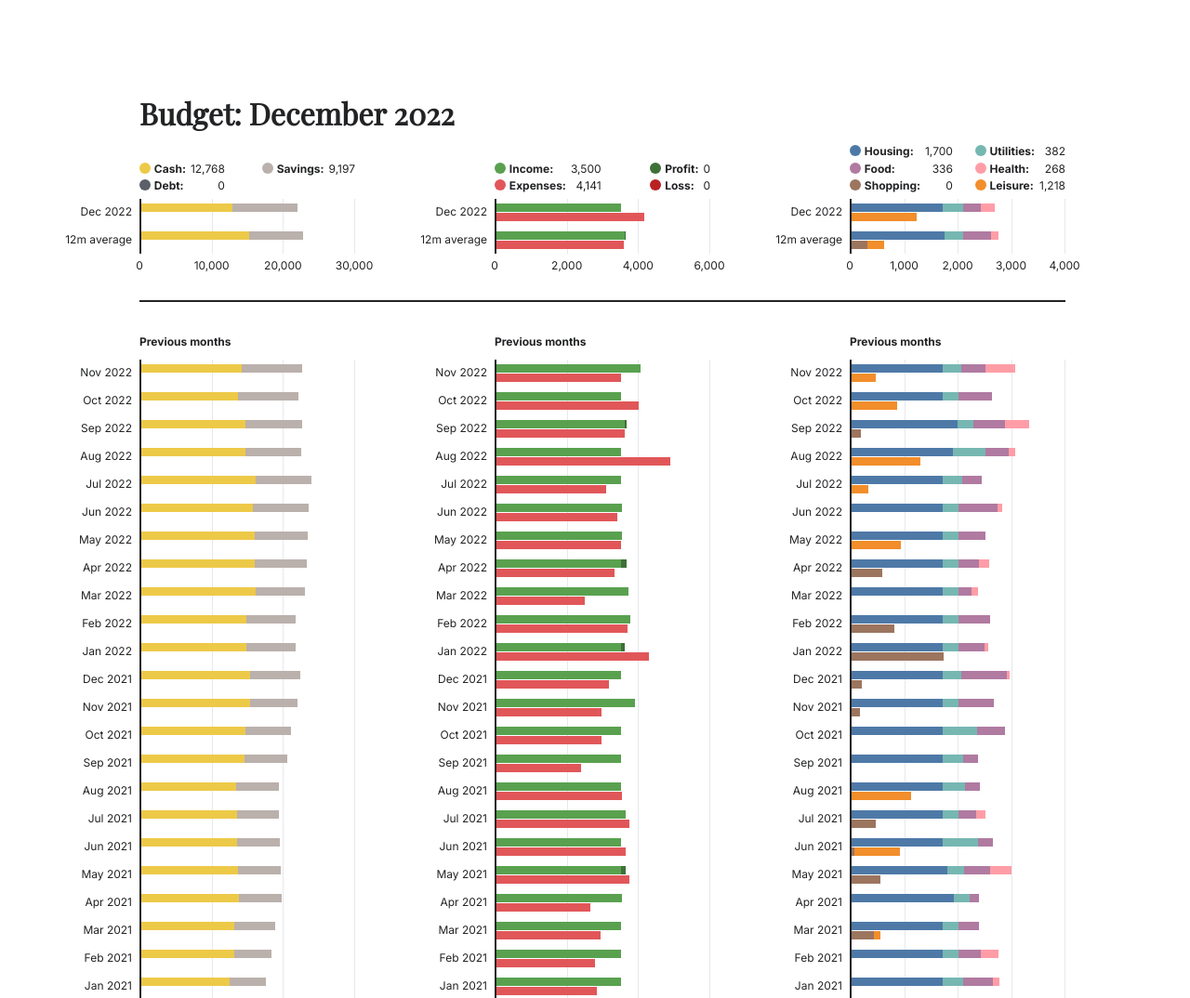
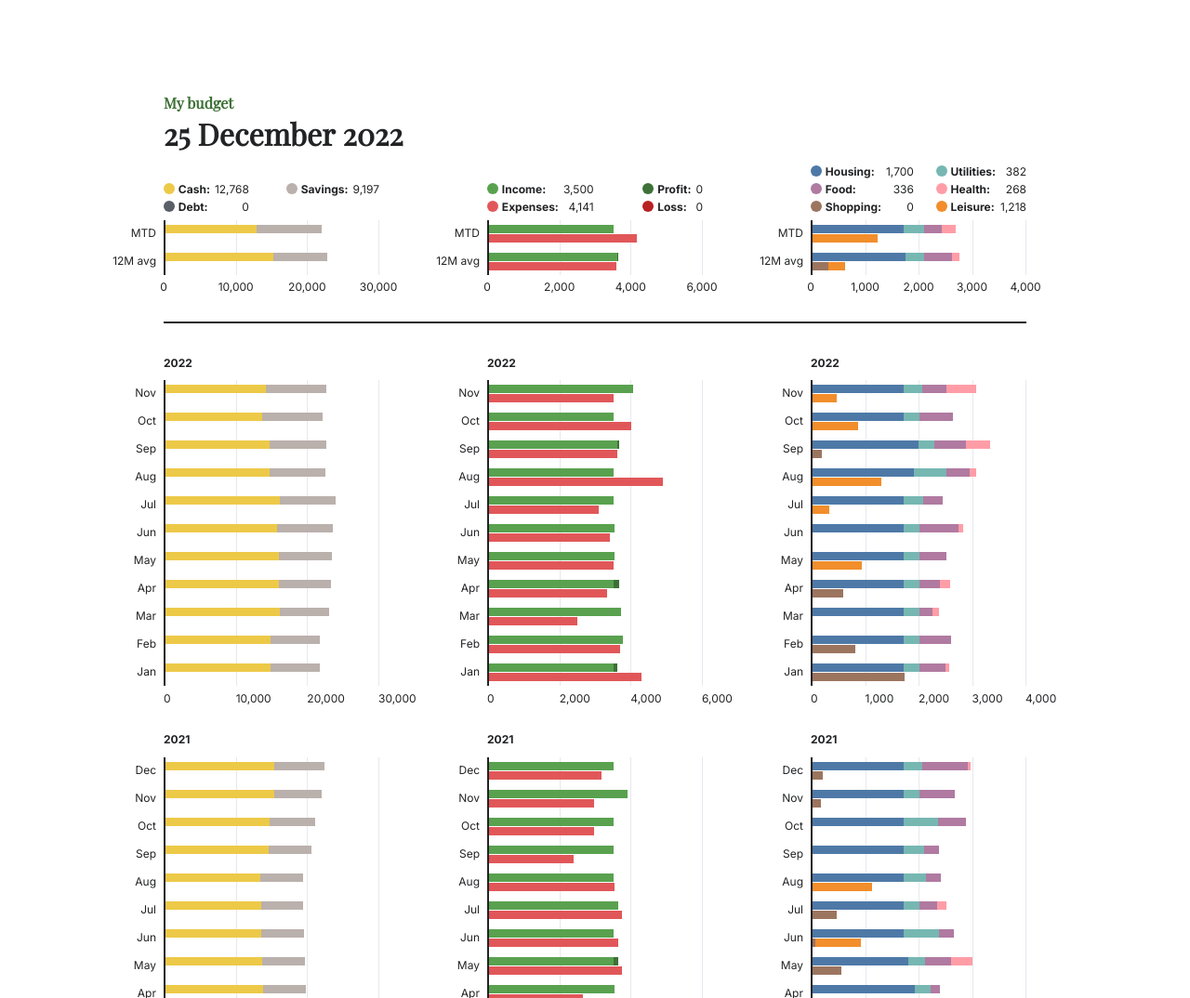
Before and after one commit to tzhg/my-budget, a plain HTML site: page index.html in a window 1280 px wide. Shown: the top 1074 px of the page at 93% size. Drawn offline with nearby package versions, Linux system fonts and the light colour scheme; a web font is replaced by a local one.

Commit message:
Group charts by year

```diff
--- a/css/main.css
+++ b/css/main.css
@@ -95,8 +95,6 @@ body {
 .main {
     width: 100%;
     height: 100%;
-    padding-top: 100px;
-    padding-bottom: 100px;
 }
 
 .head-grid {
@@ -127,6 +125,15 @@ body {
 }
 
 .title {
+    width: 100%;
+    font-weight: 700;
+    font-family: "Playfair Display", serif;
+    font-size: 16px;
+    color: #3e7137;
+}
+
+.title-date {
+    width: 100%;
     font-weight: 700;
     font-family: "Playfair Display", serif;
     margin-bottom: 10px;
@@ -286,7 +293,8 @@ body {
 .time-axis-label {
     right: 100%;
     margin-right: 10px;
-    white-space: nowrap
+    white-space: nowrap;
+    text-align: right;
 }
 
 .label-0 .legend-icon { background-color: #edc948; }
@@ -326,11 +334,16 @@ body {
 
 /* Fixed margins */
 @media (min-width: 0px) {
+    .main {
+        padding-top: 80px;
+        padding-bottom: 80px;
+    }
+
     .head-grid {
-        grid-template-columns: 85px 202px 30px;
+        grid-template-columns: 55px auto 25px;
         grid-template-rows: auto;
         grid-template-areas:
-            ". h00 ."
+            "h00 h00 h00"
             ". h01 ."
             ". h02 ."
             ". h11 ."
@@ -340,7 +353,7 @@ body {
     }
 
     .body-grid {
-        grid-template-columns: 85px 202px 30px;
+        grid-template-columns: 55px auto 25px;
         grid-template-rows: auto;
         grid-template-areas:
             ". d0 ."
@@ -353,38 +366,57 @@ body {
         font-size: 10px;
     }
 
-    .title {
+    .title-date {
         font-size: 24px;
+    }
+
+    .head-00 {
+        text-align: center;
     }
 }
 
-@media (min-width: 350px) {
+@media (min-width: 330px) {
     .head-grid {
-        grid-template-columns: 2fr calc(105px + 28%) 1fr;
+        grid-template-columns: 2fr calc(125px + 28%) 1fr;
     }
 
     .body-grid {
-        grid-template-columns: 2fr calc(105px + 28%) 1fr;
+        grid-template-columns: 2fr calc(125px + 28%) 1fr;
     }
-}
 
-@media (min-width: 450px) {
     body {
         font-size: 12px;
     }
 
-    .title {
+    .title-date {
         font-size: 32px;
     }
 }
 
-@media (min-width: 500px) {
+@media (min-width: 400px) {
+    .main {
+        padding-top: 100px;
+        padding-bottom: 100px;
+    }
+
     .head-grid {
         grid-template-columns: 1fr 232px 1fr;
+        grid-template-areas:
+            ". h00 ."
+            ". h01 ."
+            ". h02 ."
+            ". h11 ."
+            ". h12 ."
+            ". h21 ."
+            ". h22 .";
     }
 
     .body-grid {
         grid-template-columns: 1fr 232px 1fr;
+    }
+
+    .head-00 {
+        text-align: left;
     }
 }
 
@@ -405,7 +437,7 @@ body {
             ". h00 h00 h00 ."
             ". h01 h11 h21 ."
             ". h02 h12 h22 .";
-        column-gap: 150px;
+        column-gap: 116px;
     }
 
     .body-grid {
@@ -413,17 +445,7 @@ body {
         grid-template-areas:
             ". d0 d0 d0 ."
             ". b0 b1 b2 .";
-        column-gap: 150px;
-    }
-}
-
-@media (min-width: 1600px) {
-    .head-grid {
-        column-gap: 232px;
-    }
-
-    .body-grid {
-        column-gap: 232px;
+        column-gap: 116px;
     }
 }
 
--- a/index.html
+++ b/index.html
@@ -30,7 +30,8 @@
     <div class="main">
         <div class="head-grid">
             <div class="head-00">
-                <div class="title">Budget: <span></span></div>
+                <div class="title">My budget<span></span></div>
+                <div class="title-date"><span></span></div>
             </div>
             <div class="head-01">
                 <div class="head-label label-0">
--- a/js/importData.js
+++ b/js/importData.js
@@ -24,8 +24,16 @@ export function importData() {
         ]
     },
     "info": {
-        "startMonth": 0,
-        "startYear": 2013
+        "startDate": [
+            1,
+            1,
+            2013
+        ],
+        "endDate": [
+            25,
+            12,
+            2022
+        ]
     },
     "data": [
         [
--- a/js/main.js
+++ b/js/main.js
@@ -92,6 +92,11 @@ const dataPx = [
 
 /* Returns month and year n months before current month */
 const getDate = (n) => {
+    const month = info.startDate[1] - 1 + m - n;
+
+    return [month % 12, info.startDate[2] + Math.floor(month / 12)];
+};
+
 const monthNames = [
     "January",
     "February",
@@ -107,16 +112,11 @@ const getDate = (n) => {
     "December"
 ];
 
-    const month = info.startMonth + m - n;
-
-    return [monthNames[month % 12], info.startYear + Math.floor(month / 12)];
-};
-
 const getTimeLabel = (chart, n, style) => {
     if (chart === 0) {
         let date = getDate(0);
         if (style === "short") {
-            date[0] = date[0].slice(0, 3);
+            date[0] = monthNames[date[0]].slice(0, 3);
         }
         return `${date[0]}\xa0${date[1]}`;
     } else if (chart === 1) {
@@ -127,7 +127,7 @@ const getTimeLabel = (chart, n, style) => {
     } else if (chart === 2) {
         let date = getDate(n + 1);
         if (style === "short") {
-            date[0] = date[0].slice(0, 3);
+            date[0] = monthNames[date[0]].slice(0, 3);
         }
         return `${date[0]}\xa0${date[1]}`;
     }
@@ -309,7 +309,16 @@ const drawChartBar = (chart, a, b, $dest) => {
 
     $text.addClass("time-axis-label");
 
-    $text.text(getTimeLabel(a, b, "short"));
+    let dateText;
+    if (a === 0) {
+        dateText = "MTD";
+    } else if (a === 1) {
+        dateText = "12M\xa0avg";
+    } else if (a === 2) {
+        dateText = `${monthNames[getDate(b + 1)[0]].slice(0, 3)}`;
+    }
+
+    $text.text(dateText);
 
     $dest.append($text);
 
@@ -318,7 +327,45 @@ const drawChartBar = (chart, a, b, $dest) => {
     });
 };
 
+const gridLines = (i, $dest) => {
+    para.gridlines[i].forEach((val, k) => {
+        const $gridLine = $(document.createElement("div"))
+        const $gridLabel = $(document.createElement("div"))
+
+        $gridLabel.addClass("grid-label");
+        $gridLabel.text(formatVal(val, "short"));
+
+        $dest
+            .append($gridLine)
+            .append($gridLabel);
+
+        if (k === 0) {
+            $gridLine.addClass("grid-line-first");
+            $gridLabel.css({
+                "left": `${-2 - $gridLabel.width() / 2}px`
+            });
+        } else {
+            $gridLine.addClass("grid-line");
+            $gridLine.css({
+                "left": `calc(${getWidth(val, i)}% - 1px)`
+            });
+            $gridLabel.css({
+                "left": `calc(${getWidth(val, i)}% + ${-1 - $gridLabel.width() / 2}px)`
+            });
+        }
+    });
+}
+
 const drawCharts = () => {
+    const dateIndices = [];
+
+    for (let i = 0; i < m; ++i) {
+        if (i === 0 || getDate(i + 1)[0] === 11) {
+            dateIndices.push([]);
+        }
+        dateIndices[dateIndices.length - 1].push(i);
+    }
+
     for (let i = 0; i < 3; ++i) {
         /* Head */
         const $row0 = $(document.createElement("div"));
@@ -331,63 +378,34 @@ const drawCharts = () => {
         drawChartBar(i, 0, 0, $row0);
         drawChartBar(i, 1, 0, $row1);
 
+        const $chartContainer = $(`.head-${i}2`);
+        gridLines(i, $chartContainer);
+
         /* Body */
 
+        dateIndices.forEach(arr => {
             const $chart = $(document.createElement("div"));
             const $chartContainer = $(document.createElement("div"));
             const $yearRow = $(document.createElement("div"));
 
-        $yearRow.text("Previous months");
+            $yearRow.text(getDate(arr[0] + 1)[1]);
 
             $chart.addClass("chart");
             $chartContainer.addClass("chart-container");
             $yearRow.addClass("year-row");
+
+            gridLines(i, $chartContainer);
 
             $(`.body-${i}`)
                 .append($yearRow)
                 .append($chartContainer);
             $chartContainer.append($chart);
 
-        for (let j = 0; j < m; ++j) {
+            arr.forEach(j => {
                 const $row2 = $(document.createElement("div"));
                 $chart.append($row2);
                 drawChartBar(i, 2, j, $row2);
-        }
-
-        const dest = [`.head-${i}2`, `.body-${i} > .chart-container`];
-        para.gridlines[i].forEach((val, k) => {
-            for (let j = 0; j < 3; ++j) {
-                /* Lines */
-                const $grid = $(document.createElement("div"))
-                if (k === 0) {
-                    $grid.addClass("grid-line-first");
-                } else {
-                    $grid.addClass("grid-line");
-                    $grid.css({
-                        "left": `calc(${getWidth(val, i)}% - 1px)`
             });
-                }
-                $(dest[j]).append($grid);
-
-                /* Labels */
-
-                const $gridLabel = $(document.createElement("div"))
-
-                $gridLabel.text(formatVal(val, "short"));
-                $(dest[j]).append($gridLabel);
-
-                $gridLabel.addClass("grid-label");
-
-                if (k === 0) {
-                    $gridLabel.css({
-                        "left": `${-2 - $gridLabel.width() / 2}px`
-                    });
-                } else {
-                    $gridLabel.css({
-                        "left": `calc(${getWidth(val, i)}% + ${-1 - $gridLabel.width() / 2}px)`
-                    });
-                }
-            }
         });
     }
 };
@@ -493,9 +511,20 @@ const initTooltip = () => {
         ".chart-rect",
         "rect",
         (elem) => {
-            const rect = elem.dataset.rect.split("-");
+            let rect = elem.dataset.rect.split("-");
+            rect = rect.map(x => Number(x));
 
-            let label1 = getTimeLabel(Number(rect[1]), Number(rect[2]));
+            let label1;
+            if (rect[1] === 0) {
+                let date = getDate(0);
+                label1 = `${monthNames[date[0]]}\xa0${date[1]}`;
+            } else if (rect[1] === 1) {
+                label1 = "12-month\xa0average";
+            } else if (rect[1] === 2) {
+                let date = getDate(rect[2] + 1);
+                label1 = `${monthNames[date[0]]}\xa0${date[1]}`;
+            }
+
             const value = formatVal(data[rect[0]][rect[1]][rect[2]]);
             const label2 = `${labels[rect[0]]}: ${value}`;
 
@@ -535,9 +564,7 @@ const showTimeAxis = () => {
 
 
 (() => {
-    const date = getDate(0);
-
-    $(".title > span").text(`${date[0]}\xa0${date[1]}`);
+    $(".title-date > span").text(`${info.endDate[0]}\xa0${monthNames[info.endDate[1] - 1]}\xa0${info.endDate[2]}`);
 
     updateLegend();
 	drawCharts();
```
Also changed, not shown: README.md, 1 other file. Lines whose indentation alone changed are shown as unchanged.
